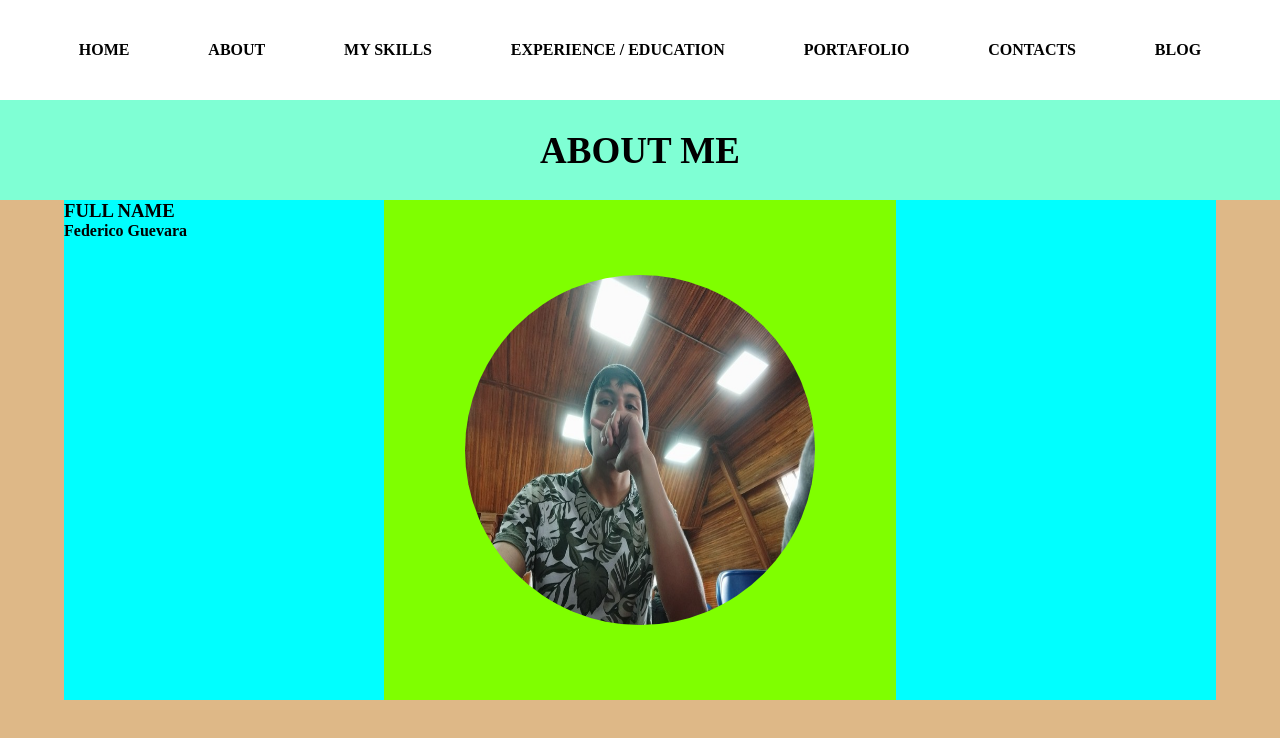
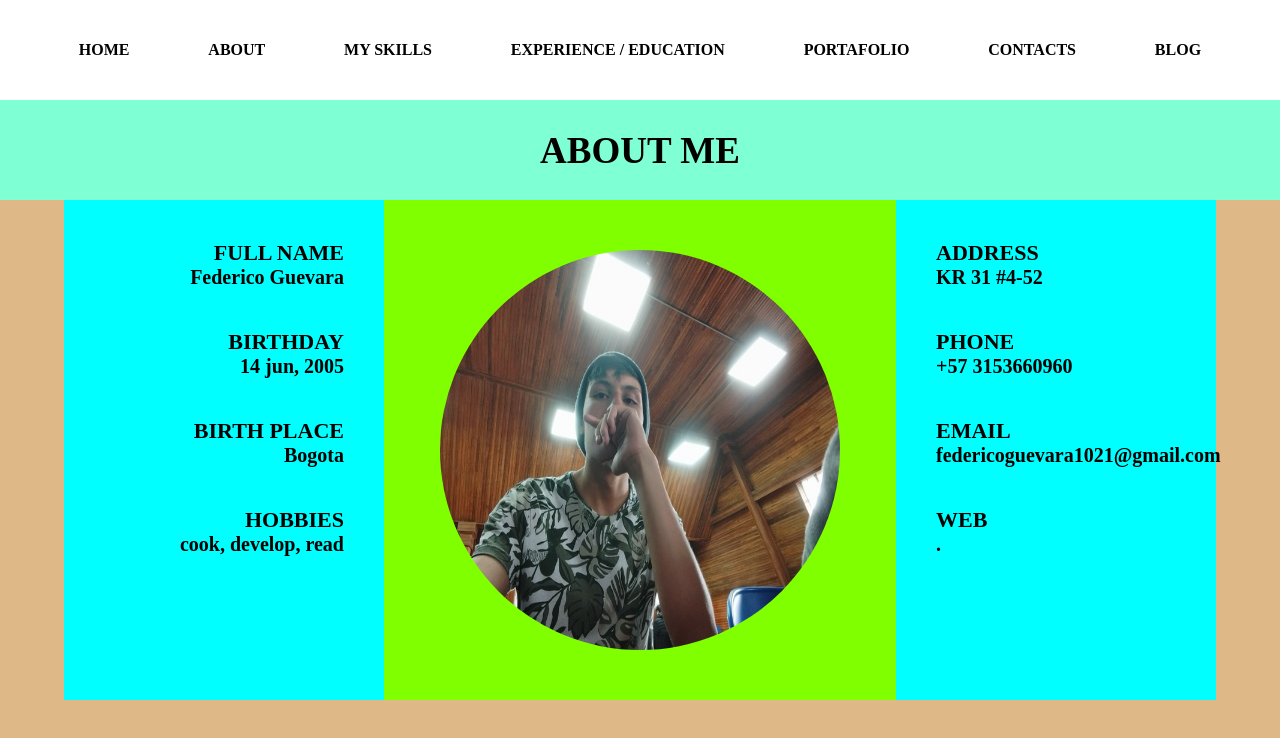
Before and after one commit to federicoguevaraC1021/Curriculum, a plain HTML site: page index.html in a window 1280 px wide. Shown: the part 640-1378 px from the top of the page. Drawn offline with Linux system fonts and the light colour scheme.

Commit message:
extras de css

```diff
--- a/index.html
+++ b/index.html
@@ -45,17 +45,30 @@
         <div id="content_about">
             <div id="content_left">
                 <h3>FULL NAME</h3>
-                <h4>Federico Guevara </h4>
-
+                <h4>Federico Guevara</h4>
+                <h3>BIRTHDAY</h3>
+                <h4>14 jun, 2005</h4>
+                <h3>BIRTH PLACE</h3>
+                <H4>Bogota</H4>
+                <h3>HOBBIES</h3>
+                <h4>cook, develop, read</h4>
 
             </div>
 
             <div id="content_center">
-                <img src="/imagenes/imagenyo.jpg" alt="">
+                <img src="imagenes/imagenyo.jpg" alt="">
 
             </div>
 
             <div id="content_rigth">
+                <h3>ADDRESS</h3>
+                <h4>KR 31 #4-52</h4>
+                <h3>PHONE</h3>
+                <h4>+57 3153660960</h4>
+                <h3>EMAIL</h3>
+                <H4>federicoguevara1021@gmail.com</H4>
+                <h3>WEB</h3>
+                <h4>.</h4>
 
             </div>
         </div>
--- a/styles/index.css
+++ b/styles/index.css
@@ -122,7 +122,40 @@ nav a{
 }
 
 #content_center img{
-    width: 350px;
-    height: 350px;
+    width: 400px;
+    height: 400px;
     border-radius: 50%;
 }
+
+#content_left h3{
+    margin-top: 40px;
+    font-size: 22px;
+}
+
+#content_left h4{
+    margin-top: 0px;
+    font-size: 20px;
+}
+
+#content_rigth h3{
+    margin-top: 40px;
+    font-size: 22px;
+}
+
+#content_rigth h4{
+    margin-top: 0px;
+    font-size: 20px;
+}
+
+#content_left h3, #content_left h4{
+    display: flex;
+    justify-content: right;
+    margin-right: 40px;
+
+}
+
+#content_rigth h3, #content_rigth h4{
+    display: flex;
+    justify-content: left;
+    margin-left: 40px;
+}
```
